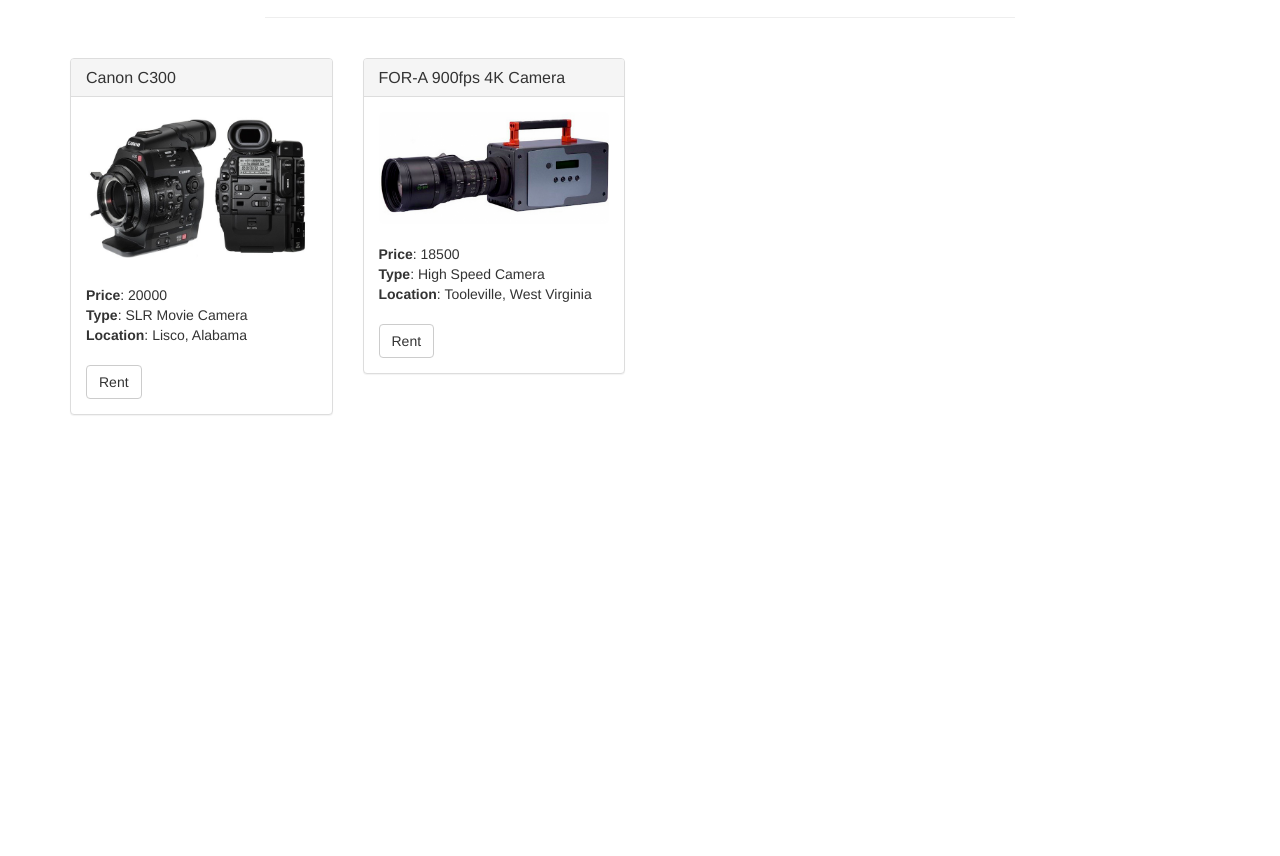
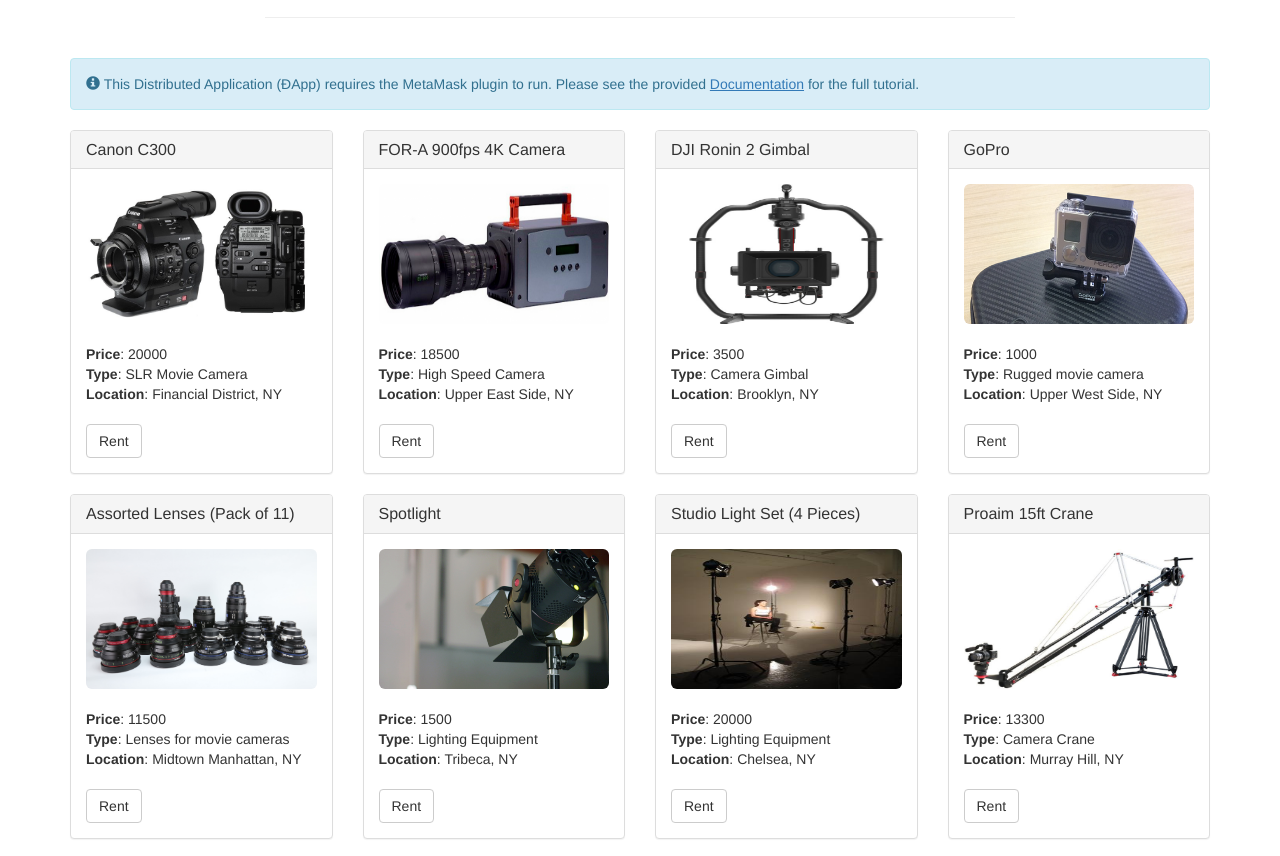
Before and after one commit to CenaTech/rentalist, a website: page src/index.html in a window 1280 px wide. Shown: the part 63-919 px from the top of the page. Before the commit the page ends 800 px from the top, so only its background shows below. Drawn offline with nearby package versions, Linux system fonts and the light colour scheme; files whose address does not match are found by name.

Commit message:
Add more images and equipment, add link to documentation

```diff
--- a/src/equipment.json
+++ b/src/equipment.json
@@ -5,7 +5,7 @@
     "picture": "images/canon-c300.jpg",
     "price": 20000,
     "typeDesc": "SLR Movie Camera",
-    "location": "Lisco, Alabama"
+    "location": "Financial District, NY"
   },
   {
     "id": 1,
@@ -13,6 +13,70 @@
     "picture": "images/FOR-A-900fps-4k.png",
     "price": 18500,
     "typeDesc": "High Speed Camera",
-    "location": "Tooleville, West Virginia"
+    "location": "Upper East Side, NY"
+  },
+  {
+    "id": 2,
+    "name": "DJI Ronin 2 Gimbal",
+    "picture": "images/dji-ronin-2-gimbal.jpg",
+    "price": 3500,
+    "typeDesc": "Camera Gimbal",
+    "location": "Brooklyn, NY"
+  },
+  {
+    "id": 3,
+    "name": "GoPro",
+    "picture": "images/gopro.jpg",
+    "price": 1000,
+    "typeDesc": "Rugged movie camera",
+    "location": "Upper West Side, NY"
+  },
+  {
+    "id": 4,
+    "name": "Assorted Lenses (Pack of 11)",
+    "picture": "images/lenses.jpg",
+    "price": 11500,
+    "typeDesc": "Lenses for movie cameras",
+    "location": "Midtown Manhattan, NY"
+  },
+  {
+    "id": 5,
+    "name": "Spotlight",
+    "picture": "images/lighting.jpg",
+    "price": 1500,
+    "typeDesc": "Lighting Equipment",
+    "location": "Tribeca, NY"
+  },
+  {
+    "id": 6,
+    "name": "Studio Light Set (4 Pieces)",
+    "picture": "images/lighting-2.jpg",
+    "price": 20000,
+    "typeDesc": "Lighting Equipment",
+    "location": "Chelsea, NY"
+  },
+  {
+    "id": 7,
+    "name": "Proaim 15ft Crane",
+    "picture": "images/proaim-fly-15-ft-crane-cst100.jpg",
+    "price": 13300,
+    "typeDesc": "Camera Crane",
+    "location": "Murray Hill, NY"
+  },
+  {
+    "id": 8,
+    "name": "Red 8k Camera",
+    "picture": "images/red-8k-camera.jpg",
+    "price": 25500,
+    "typeDesc": "High Speed Camera",
+    "location": "Lower East Side, NY"
+  },
+  {
+    "id": 9,
+    "name": "Sony HXR NX5U",
+    "picture": "images/sony-hxr-nx5u.jpg",
+    "price": 16000,
+    "typeDesc": "Movie Camera",
+    "location": "Williamsburg, NY"
   }
 ]
--- a/src/index.html
+++ b/src/index.html
@@ -27,9 +27,12 @@
         </div>
       </div>
 
+      <div class="alert alert-info" role="alert"><span class="glyphicon glyphicon-info-sign" aria-hidden="true"></span> This Distributed Application (ĐApp) requires the MetaMask plugin to run. Please see the provided <a href="https://docs.google.com/document/d/1ntZx4SD6vbWrFQyrgw2GhMs0nJK8rt_sFmzzDHzT0tE/edit?usp=sharing" target="_blank" style="text-decoration: underline;">Documentation</a> for the full tutorial.</div>
+
       <div id="equipmentRow" class="row">
         <!-- EQUIPMENT LOADS HERE -->
       </div>
+
     </div>
 
     <div id="equipmentTemplate" style="display: none;">
@@ -39,7 +42,7 @@
             <h3 class="panel-title">TestEquipment</h3>
           </div>
           <div class="panel-body">
-            <img alt="140x140" data-src="holder.js/140x140" class="img-rounded img-center" style="width: 100%;" src="https://animalso.com/wp-content/uploads/2017/01/Golden-Retriever_6.jpg" data-holder-rendered="true">
+            <img alt="140x140" data-src="holder.js/140x140" class="img-rounded img-center" style="width: 100%; height: 140px;" src="https://animalso.com/wp-content/uploads/2017/01/Golden-Retriever_6.jpg" data-holder-rendered="true">
             <br/><br/>
             <strong>Price</strong>: <span class="equipment-price">$-99,999</span><br/>
             <strong>Type</strong>: <span class="equipment-type">Movie Camera</span><br/>
--- a/truffle.js
+++ b/truffle.js
@@ -11,7 +11,9 @@
     ganache: {
       host: "127.0.0.1",
       port: 7545,
-      network_id: "*" // matching any id
+      network_id: "*", // matching any idm,
+      gas: 1000000,
+      gasPrice: 10000000000
     },
     ropsten: {
       provider: () => new HDWalletProvider(process.env.MNENOMIC, "https://ropsten.infura.io/v3/" + process.env.INFURA_API_KEY),
```
Also changed, not shown: build/contracts/Migrations.json, build/contracts/Rental.json, src/images/dji-ronin-2-gimbal.jpg (added), src/images/gopro.jpg (added), src/images/lenses.jpg (added), src/images/lighting-2.jpg (added), src/images/lighting.jpg (added), src/images/proaim-fly-15-ft-crane-cst100.jpg (added), src/images/red-8k-camera.jpg (added), src/images/soft-light-boxes.jpg (added), src/images/sony-hxr-nx5u.jpg (added), src/images/telephoto-lens.jpg (added), src/images/tripod.jpg (added).
